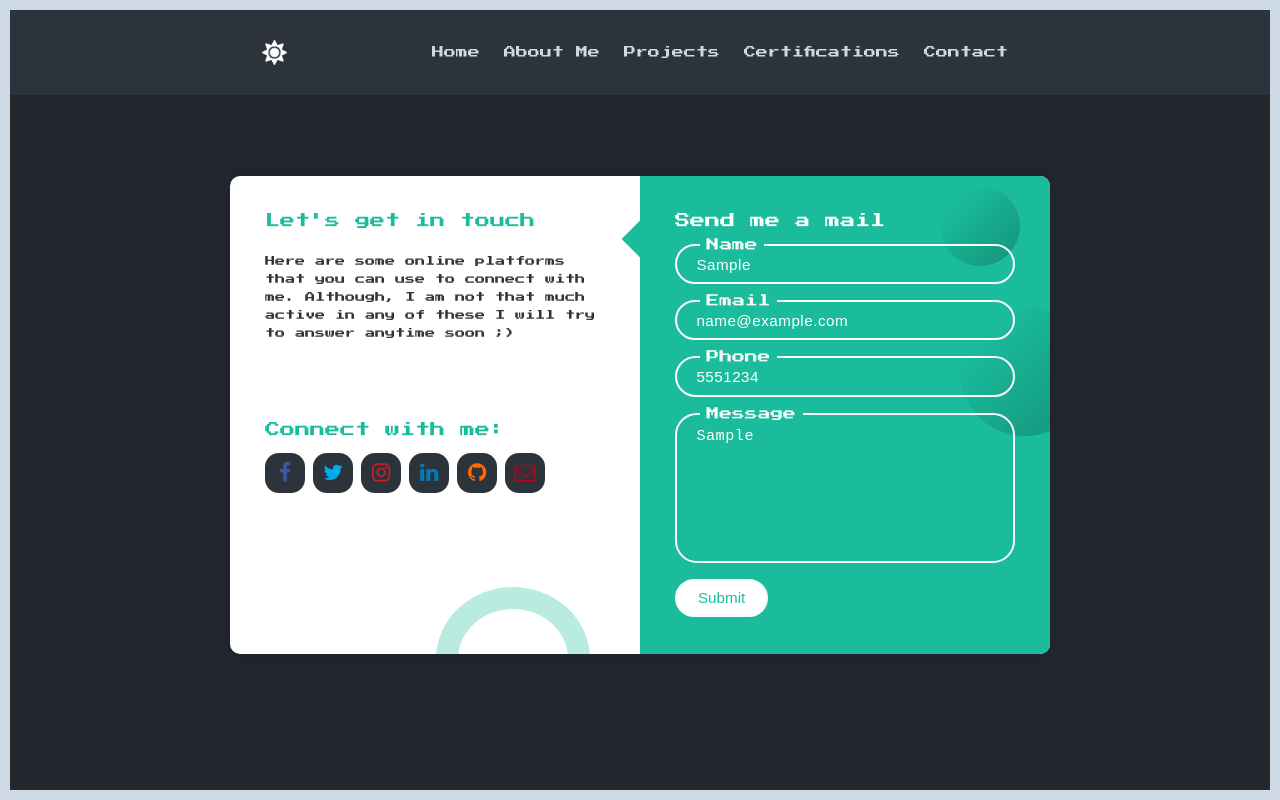
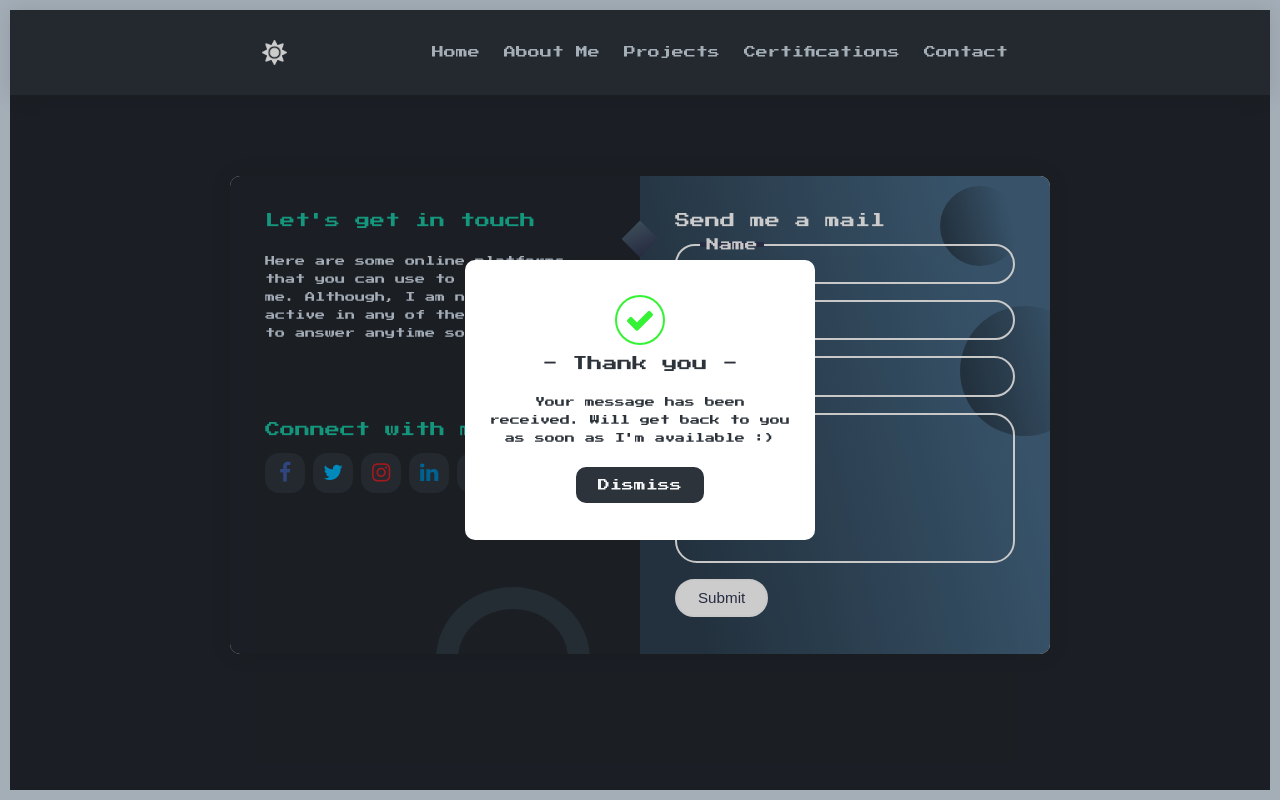
Before and after one commit to sowmikk/test_cv, a plain HTML site: page contactl.html in a window 1280 px wide. Both pictures are taken after typing "Sample", "name@example.com", "5551234", "Sample" into the empty fields and a click on the button "Submit". Drawn offline with Linux system fonts and the light colour scheme; no server answers.

Commit message:
Add files via upload

```diff
--- a/contactl.html
+++ b/contactl.html
@@ -67,20 +67,20 @@
                         <span class="circle one"></span>
                         <span class="circle two"></span>
 
-                        <form method="POST" name="google-sheet" action="" autocomplete="off">
+                        <form method="POST" name="google-sheet" action="" autocomplete="off" id="contact_form">
                           <h3 class="title">Send me a mail</h3>
                           <div class="input-container">
-                            <input type="text" name="name" id="exampleInputEmail" class="input" required/>
+                            <input type="text" name="name" class="input" required/>
                             <label for="">Name</label>
                             <span>Name</span>
                           </div>
                           <div class="input-container">
-                            <input type="email" name="email" id="exampleInputEmail"  class="input" required/>
+                            <input type="email" name="email" class="input" required/>
                             <label for="">Email</label>
                             <span>Email</span>
                           </div>
                           <div class="input-container">
-                            <input type="tel" name="phone" id="exampleInputEmail"  class="input" />
+                            <input type="tel" name="phone" class="input" />
                             <label for="">Phone</label>
                             <span>Phone</span>
                           </div>
@@ -93,8 +93,28 @@
                         </form>
                       </div>
                     </div>
+
                   </div>
             </section>
+
+            <div class="backdrop" id="backdrop">
+              <div class="popup">
+                <div class="check-icon">
+                    <i class="fa fa-check"></i>
+                </div>
+                <div class="popup-title">
+                    - Thank you -
+                </div>
+                <div class="popup-description">
+                    Your message has been received. Will get back to you as soon as I'm available :)
+                </div>
+                <div class="dismiss-btn">
+                    <button id="dismiss-popup-btn">
+                        Dismiss
+                    </button>
+                </div>
+            </div>
+
         </main>
     </div>
 
--- a/main.js
+++ b/main.js
@@ -136,6 +136,7 @@ inputs.forEach((input) => {
 });
 
 
+
 // ----------------------- google sheet connection ------------------------------
 const scriptURL = 'https://script.google.com/macros/s/AKfycbxaBu4TA0iev2snejP6RdX0ulbzUIShVgiXSxBs8CJpyae1lQeMfwYecsG5obfuXze0/exec'
 const form = document.forms['google-sheet']
@@ -143,6 +144,15 @@ const form = document.forms['google-sheet']
 form.addEventListener('submit', e => {
   e.preventDefault()
   fetch(scriptURL, { method: 'POST', body: new FormData(form)})
-  .then(response => alert("Thanks for Contacting us..! We Will Contact You Soon..."))
+  // .then(response => alert("Thank you!! I will get back to you soon."))
   .catch(error => console.error('Error!', error.message))
+  document.querySelector(".backdrop").classList.add("showBackdrop");
+  document.getElementsByClassName("popup")[0].classList.add("active");
+  document.getElementById("contact_form").reset();
 })
+
+
+document.getElementById("dismiss-popup-btn").addEventListener("click", function() {
+  document.getElementsByClassName("popup")[0].classList.remove("active");
+  document.querySelector(".backdrop").classList.remove("showBackdrop");
+});
--- a/style.css
+++ b/style.css
@@ -51,6 +51,7 @@ header {
     padding: 30px 20%;
     /* padding: 30px 0; */
     background-color: var(--navbar-bg);
+    box-shadow: 0 0 20px 1px rgba(0, 0, 0, 0.1);
 }
 
 #dark-icon {
@@ -98,6 +99,10 @@ nav ul li a:hover {
 }
 
 @media (max-width: 1080px) {
+
+    body {
+        border: 0 !important;
+    }
 
     .txt-type {
         height: 100%;
@@ -255,13 +260,15 @@ nav ul li a:hover {
   }
 
   .contact-form {
-    background-color: #1abc9c;
+    /* background-color: #1abc9c; */
+    background-image: linear-gradient( 76.3deg,  rgba(44,62,78,1) 12.6%, rgba(69,103,131,1) 82.8% );
     position: relative;
   }
 
   .circle {
     border-radius: 50%;
-    background: linear-gradient(135deg, transparent 20%, #149279);
+    /* background: linear-gradient(135deg, transparent 20%, #149279); */
+    background-image: linear-gradient( 76.3deg,  rgba(44,62,78,1) 12.6%, rgba(69,103,131,1) 82.8% );
     position: absolute;
   }
 
@@ -284,7 +291,8 @@ nav ul li a:hover {
     position: absolute;
     width: 26px;
     height: 26px;
-    background-color: #1abc9c;
+    /* background-color: #1abc9c; */
+    background-image: linear-gradient( 110.3deg,  rgba(73,93,109,1) 4.3%, rgba(49,55,82,1) 96.7% );
     transform: rotate(45deg);
     top: 50px;
     left: -13px;
@@ -356,7 +364,8 @@ nav ul li a:hover {
     background-color: #fff;
     border: 2px solid #fafafa;
     font-size: 0.95rem;
-    color: #1abc9c;
+    /* color: #1abc9c; */
+    color: rgba(49,55,82,1);
     line-height: 1;
     border-radius: 25px;
     outline: none;
@@ -364,6 +373,7 @@ nav ul li a:hover {
     transition: 0.3s;
     margin: 0;
   }
+
 
   .btn:hover {
     background-color: transparent;
@@ -390,7 +400,8 @@ nav ul li a:hover {
     opacity: 0;
     transition: 0.3s;
     height: 5px;
-    background-color: #1abc9c;
+    background-color: rgba(49,55,82,1);
+    /* background-image: linear-gradient( 110.3deg,  rgba(73,93,109,1) 4.3%, rgba(49,55,82,1) 96.7% ); */
     top: 50%;
     transform: translateY(-50%);
   }
@@ -419,6 +430,7 @@ nav ul li a:hover {
   .contact-info {
     padding: 2.3rem 2.2rem;
     position: relative;
+    background-color: var(--bg-color);
   }
 
   .contact-info .title {
@@ -426,7 +438,7 @@ nav ul li a:hover {
   }
 
   .text {
-    color: #333;
+    color: var(--text-color);
     margin: 1.5rem 0 2rem 0;
     font-size: 10px;
     line-height: 18px;
@@ -499,7 +511,8 @@ nav ul li a:hover {
     position: absolute;
     width: 110px;
     height: 100px;
-    border: 22px solid #1abc9c;
+    /* border: 22px solid #1abc9c; */
+    border: 22px solid rgba(73,93,109,1);
     border-radius: 50%;
     bottom: -77px;
     right: 50px;
@@ -547,23 +560,24 @@ nav ul li a:hover {
 
     form,
     .contact-info {
-      padding: 1.7rem 1.6rem;
+      padding: 1.7rem 0.8rem;
     }
 
     .text,
-    .information,
-    .social-media p {
-      font-size: 0.8rem;
+    .information {
+      font-size: 0.6rem;
     }
 
-    .title {
-      font-size: 1.15rem;
+    .title,
+    .social-media p {
+      font-size: 1rem;
     }
 
     .social-icons a {
-      width: 30px;
-      height: 30px;
+      width: 35px;
+      height: 35px;
       line-height: 30px;
+      padding-top: 10px;
     }
 
     .icon {
@@ -580,4 +594,161 @@ nav ul li a:hover {
   }
 
 
+  /* ------------- Popup Message ------------- */
+
+  .showBackdrop {
+    position: fixed;
+    top: 0px;
+    left: 0px;
+    z-index: 1000;
+    height: 100%;
+    width: 100%;
+    background: rgba(0, 0, 0, 0.2);
+  }
+
+
+  .popup {
+    position: fixed;
+    top: 50%;
+    left: 50%;
+    transform: translateX(-50%) translateY(-50%);
+    width: 350px;
+    height: 280px;
+    padding: 30px 20px;
+    background: #fff;
+    border-radius: 10px;
+    font-family: 'Press Start 2P', cursive;
+    font-size: 10px;
+    line-height: 18px;
+    z-index: 1000;
+    text-align: center;
+    opacity: 0;
+    top: -200%;
+    transform: translate(-50%, -50%) scale(0.5);
+    transition: opacity 300ms ease-in-out,
+                top 1000ms ease-in-out,
+                transform 1000ms ease-in-out;
+}
+
+.popup.active {
+    opacity: 1;
+    top: 50%;
+    transform: translate(-50%, -50%) scale(1);
+    transition: transform 300ms cubic-bezier(0.18,0.89,0.43,1.19);
+}
+
+.popup .check-icon {
+    margin: 5px 0px;
+    width: 50px;
+    height: 50px;
+    border: 2px solid #34f234;
+    text-align: center;
+    display: inline-block;
+    border-radius: 50%;
+    line-height: 60px;
+}
+
+.popup .check-icon i.fa {
+    font-size: 30px;
+    color: #34f234;
+    padding-top: 8px;
+}
+
+.popup .popup-title {
+    margin: 5px 0px;
+    font-size: 15px;
+    color: #2d333b;
+}
+
+.popup .popup-description{
+  margin: 20px 0;
+  padding: 0 5px;
+  color: #2d333b;
+}
+
+.popup .popup-iption {
+    color: #222;
+    font-size: 15px;
+    padding: 5px;
+}
+
+
+.popup .dismiss-btn {
+    margin-top: 15px;
+}
+
+.popup .dismiss-btn button {
+    padding: 10px 20px;
+    background: #2d333b;
+    color: #f5f5f5;
+    border: 2px solid #2d333b;
+    font-family: 'Press Start 2P', cursive;
+    font-size: 12px;
+    outline: none;
+    border-radius: 10px;
+    cursor: pointer;
+    transition: all 300ms ease-in-out;
+}
+
+
+.popup .dismiss-btn button:hover {
+    color: #2d333b;
+    background: #f5f5f5;
+}
+
+
+.popup > div {
+    position: relative;
+    top: 10px;
+    opacity: 0;
+}
+
+.popup.active > div {
+    top: 0px;
+    opacity: 1;
+}
+
+.popup.active .check-icon {
+    transition: all 300ms ease-in-out 250ms;
+}
+
+.popup.active .popup-title {
+    transition: all 300ms ease-in-out 300ms;
+}
+
+.popup.active .popup-description {
+    transition: all 300ms ease-in-out 350ms;
+}
+
+.popup.active .dismiss-btn {
+    transition: all 300ms ease-in-out 400ms;
+}
+
+
+@media (max-width: 850px) {
+  .popup {
+    width: 300px;
+    height: 250px;
+    padding: 16px 15px;
+    font-family: 'Press Start 2P', cursive;
+    font-size: 9px;
+    line-height: 18px;
+  }
+
+  .popup .popup-title {
+    margin: 5px 0px;
+    font-size: 12px;
+  }
+
+  .popup .popup-description{
+    margin: 8px 0;
+    padding: 0 3px;
+  }
+
+  .popup .dismiss-btn {
+    margin-top: 8px;
+}
+
+}
+
 /* ------------------------ Contact Page  End --------------------------- */
```
